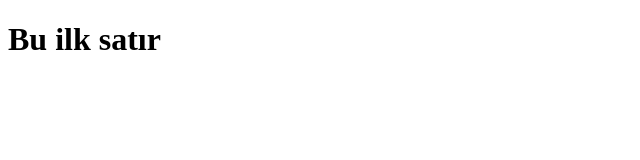
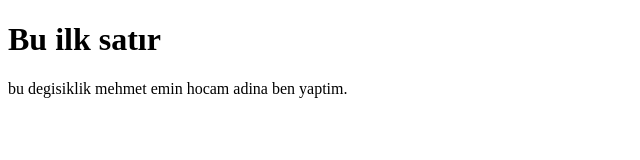
Before and after one commit to mehmeteminsalim/BranchDeneme, a plain HTML site: page index.html in a window 1280 px wide. Shown: the whole page, without its empty margins (0-640 px from the left). Drawn offline with Linux system fonts and the light colour scheme.

Commit message:
emin adina ben yaptim

```diff
--- a/index.html
+++ b/index.html
@@ -7,5 +7,6 @@
 </head>
 <body>
     <h1>Bu ilk satır</h1>
+    <p>bu degisiklik mehmet emin hocam adina ben yaptim.</p>
 </body>
 </html>
```
